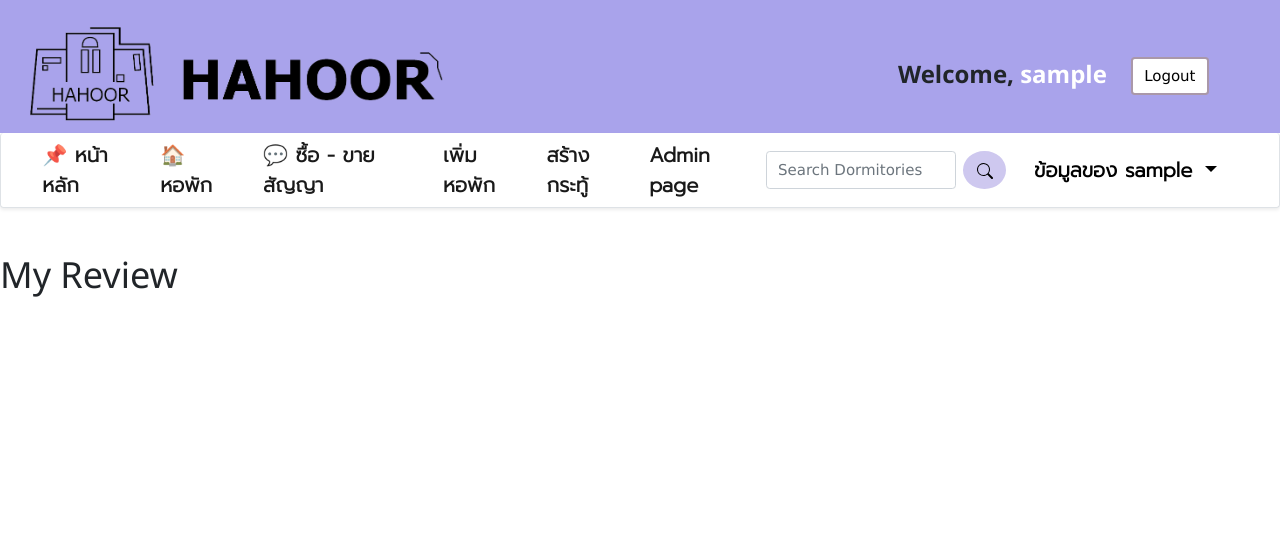
After one commit to 6210612831/hahoor, a Django app: page /dormitory/my_review in a window 1280 px wide. The commit adds this page. Shown: the top 536 px of the page. Run offline with Django 3.2, Linux system fonts and the light colour scheme; the visitor is signed in with stand-in values (Sample User, id 1).

Commit message:
Add my review backend

```diff
--- a/dormitory/templates/dormitory/layout.html
+++ b/dormitory/templates/dormitory/layout.html
@@ -222,7 +222,7 @@
                         <li><a class="dropdown-item" href="{% url 'thread:my_thread' %}">
                                 <p class="p1"><b>กระทู้ของฉัน</b></p>
                             </a></li>
-                        <li><a class="dropdown-item" href="">
+                        <li><a class="dropdown-item" href="{% url 'dormitory:my_review' %}">
                                 <p class="p1"><b>รีวิวของฉัน</b></p>
                             </a></li>
                     </ul>
--- /dev/null
+++ b/dormitory/templates/dormitory/my_review.html
@@ -0,0 +1,7 @@
+{% extends "dormitory/layout.html" %} {% block body %}
+
+<title>รีวิวของฉัน &#9997;</title>
+
+<h1>My Review</h1>
+
+{% endblock %}
--- a/dormitory/urls.py
+++ b/dormitory/urls.py
@@ -10,6 +10,7 @@ urlpatterns = [
     path("dormitory/create_dormitory",
          views.create_dormitory, name="create_dormitory"),
     path("dormitory/my_dormitory", views.my_dormitory, name="my_dormitory"),
+    path("dormitory/my_review", views.my_review, name="my_review"),
     path("dormitory/remove_dormitory/<int:dormitory_id>",
          views.remove_dormitory, name="remove_dormitory"),
     path("dormitory/change_status/<int:dormitory_id>",
--- a/dormitory/views.py
+++ b/dormitory/views.py
@@ -88,6 +88,16 @@ def my_dormitory(request):
 
     return render(request, "dormitory/my_dormitory.html", {
         "my_dormitories": Dormitory.objects.filter(author=request.user)
+    })
+
+
+def my_review(request):
+    if not request.user.is_authenticated:
+        messages.warning(request, "Login First to proceed")
+        return HttpResponseRedirect(reverse("dormitory:index"))
+
+    return render(request, "dormitory/my_review.html", {
+        "my_review": Review.objects.filter(author=request.user)
     })
 
 
--- a/thread/templates/thread/layout.html
+++ b/thread/templates/thread/layout.html
@@ -184,7 +184,7 @@
                         <li><a class="dropdown-item" href="{% url 'user:my_profile' %}"><p class="p1"><b>ข้อมูลส่วนตัว</b></p></a></li>
                         <li><a class="dropdown-item" href="{% url 'dormitory:my_dormitory' %}"><p class="p1"><b>หอพักของฉัน</b></p></a></li>
                         <li><a class="dropdown-item" href="{% url 'thread:my_thread' %}"><p class="p1"><b>กระทู้ของฉัน</b></p></a></li>
-                        <li><a class="dropdown-item" href=""><p class="p1"><b>รีวิวของฉัน</b></p></a></li>
+                        <li><a class="dropdown-item" href="{% url 'dormitory:my_review' %}"><p class="p1"><b>รีวิวของฉัน</b></p></a></li>
                     </ul>
                 </div>
                 {% endif %}
```
